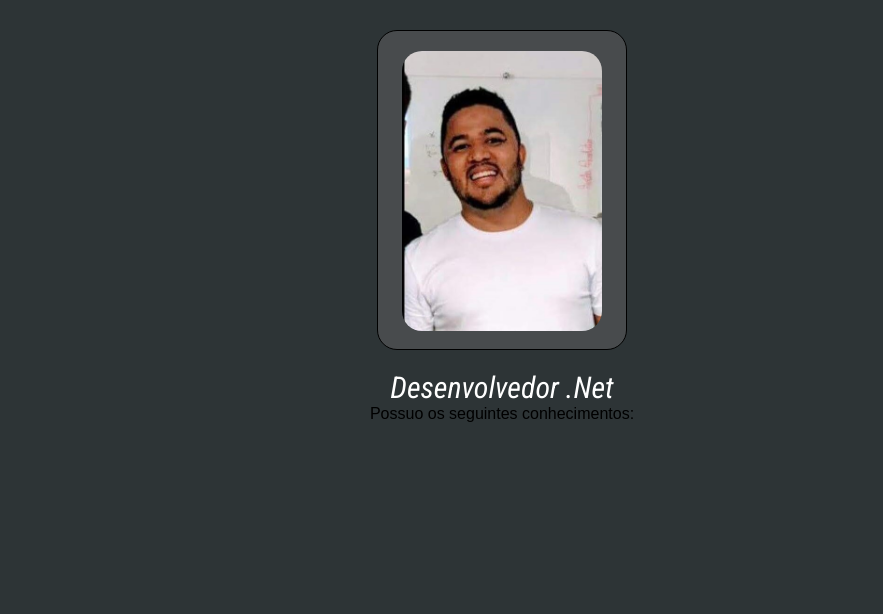
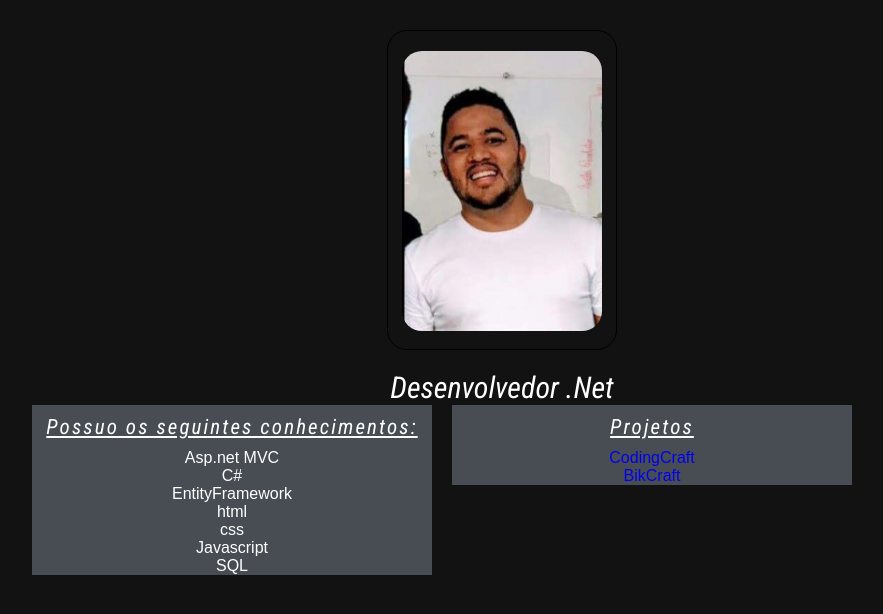
Before and after one commit to Diegolaquino/diegolaquino.github.io, a plain HTML site: page index.html in a window 1280 px wide. Shown: the whole page, without its empty margins (138-1021 px from the left). Drawn offline with Linux system fonts and the light colour scheme.

Commit message:
Mudança de cores e introdução skills

```diff
--- a/css/main.css
+++ b/css/main.css
@@ -1,17 +1,21 @@
 body{
-    background-color: #2d3436;
+    background-color: #121212;
 }
 
 .quadro{
-    background-color: #484b4d;
+    background-color: #121212;
     color: #fff;
-    width: 250px;
+    width: 230px;
     height: 320px;
     margin: 0 auto;
     border-radius: 20px;
     margin-top: 30px;
     padding-top: 20px;
     border: 1px solid black;
+}
+
+.quadro:hover{
+    background-color: black;
 }
 
 img{
@@ -29,6 +33,23 @@ img{
     font-size: 30px;
     margin-top: 20px;
 }
+.subtitulo{
+    text-decoration: underline;
+    padding: 10px 0;
+    letter-spacing: .1em;
+    font-size: 21px;
+    font-family: Roboto Condensed, sans-serif;
+}
 .informacoes{
     text-align: center;
+    color: #fff;
 }
+div ul li{
+    letter-spacing: .0.7em;
+}
+.bloco1{
+    background-color: #474d53;
+}
+.bloco2{
+    background-color: #474d53;
+}
--- a/index.html
+++ b/index.html
@@ -14,23 +14,60 @@
             <div class="quadro">
                 <img src="img/eu.jpg">
             </div>
+        </div>
+        <div class="container">
             <div class="informacoes">
                 <h2 class="titulo">Desenvolvedor .Net</h2>
-                <p class="conhecimentos">Possuo os seguintes conhecimentos:</p>
-                <p class="digitacao"></p>
+                <div class="bloco1 grid-7">
+                    <p class="subtitulo">Possuo os seguintes conhecimentos:</p>
+                    <ul>
+                        <li class="skills1">Asp.net MVC</li>
+                        <li class="skills2">C#</li>
+                        <li class="skills3">EntityFramework</li>
+                        <li class="skills4">html</li>
+                        <li class="skills5">css</li>
+                        <li class="skills6">Javascript</li>
+                        <li class="skills7">SQL</li>
+                    </ul>
+                </div>
+                <div class="bloco2 grid-7">
+                    <p class="subtitulo">Projetos</p>
+                    <ul>
+                        <li><a href="https://github.com/Diegolaquino/CodingCraft">CodingCraft</a></li>
+                        <li><a href="https://github.com/Diegolaquino/BikCraft">BikCraft</a></li>
+                    </ul>
+                </div>
             </div>
         </div>
         <script>
-            function typeWrite(elemento)
+            function typeWrite(elemento, multiplicador)
             {
                 const textoArray = elemento.innerHTML.split('');
+                elemento.innerHTML = '';
                 textoArray.forEach((letra, i) => {
-                    console.log(letra);
+                    setTimeout(function(){
+                        elemento.innerHTML += letra;
+                    }, multiplicador * i)
                 })
 
             }
-            const titulo = document.querySelector(".conhecimentos");
-            typeWrite(titulo);
+
+            const subtitulo = document.querySelector(".subtitulo");
+            typeWrite(subtitulo, 75);
+            const skills1 = document.querySelector(".skills1");
+            typeWrite(skills1, 150);
+            const skills2 = document.querySelector(".skills2");
+            typeWrite(skills2, 150);
+            const skills3 = document.querySelector(".skills3");
+            typeWrite(skills3, 150);
+            const skills4 = document.querySelector(".skills4");
+            typeWrite(skills4, 150);
+            const skills5 = document.querySelector(".skills5");
+            typeWrite(skills5, 150);
+            const skills6 = document.querySelector(".skills6");
+            typeWrite(skills6, 150);
+            const skills7 = document.querySelector(".skills7");
+            typeWrite(skills7, 150);
         </script>
     </body>
 </html>
```
